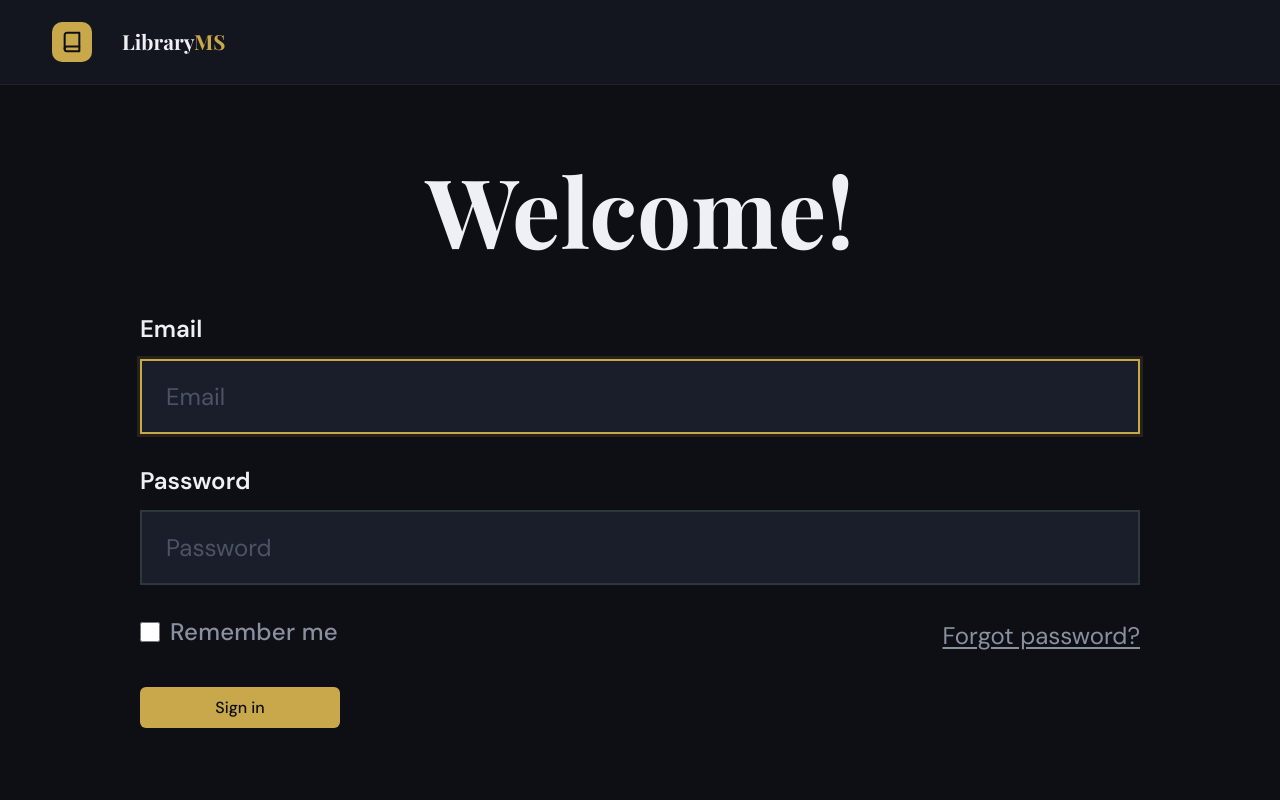
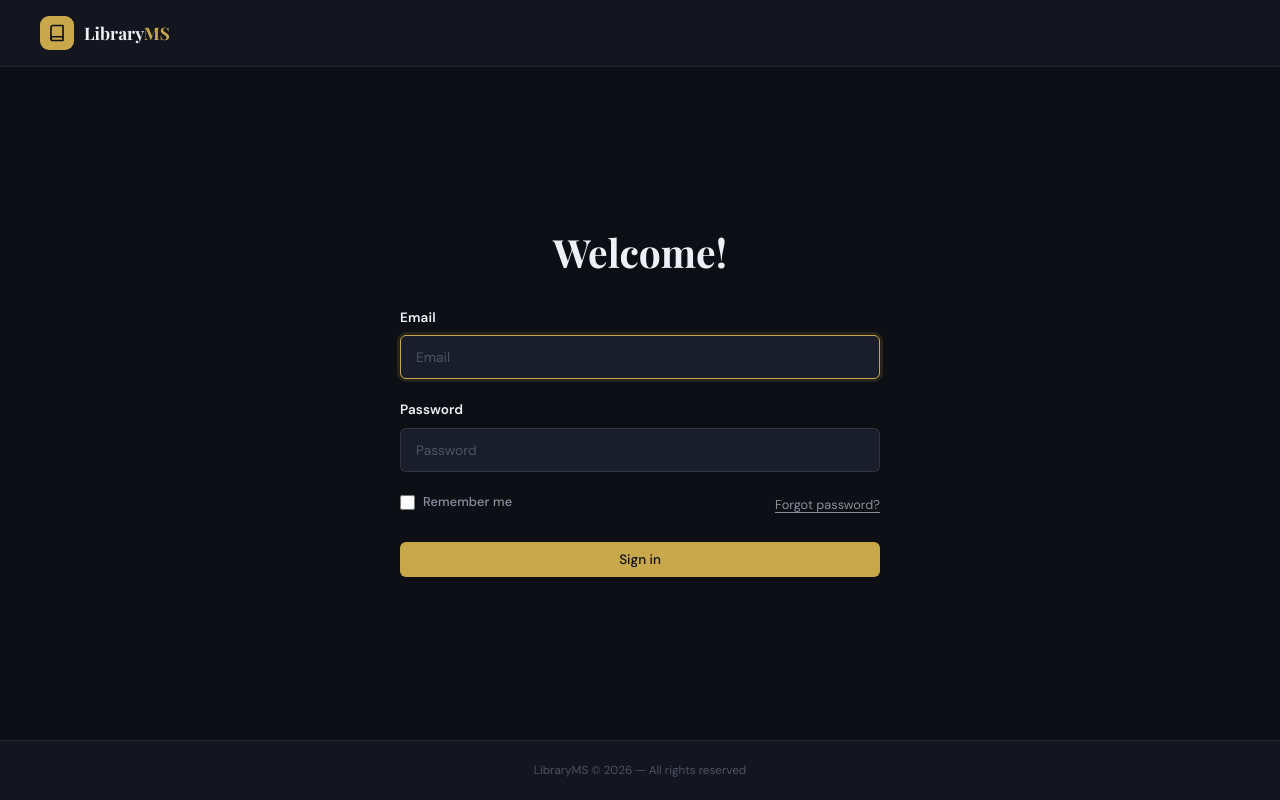
Before and after one commit to ahmadallahyy-crypto/sch-library-management-system-front-end-, a React (Vite) app: page /login in a window 1280 px wide. Built offline with nearby package versions, Linux system fonts and the light colour scheme.

Commit message:
scaling on production

```diff
--- a/src/pages/Login.jsx
+++ b/src/pages/Login.jsx
@@ -7,22 +7,21 @@ export default function Login() {
   const { login } = useAuth();
   const navigate  = useNavigate();
 
-  const [form, setForm]       = useState({ email: '', password: '', remember: false });
-  const [errors, setErrors]   = useState({ email: '', password: '' });
+  const [form, setForm]         = useState({ email: '', password: '', remember: false });
+  const [errors, setErrors]     = useState({ email: '', password: '' });
   const [apiError, setApiError] = useState('');
-  const [loading, setLoading] = useState(false);
+  const [loading, setLoading]   = useState(false);
 
   const handleChange = e => {
     const { name, value, type, checked } = e.target;
     setForm(f => ({ ...f, [name]: type === 'checkbox' ? checked : value }));
-    // Clear field error on change
     if (errors[name]) setErrors(er => ({ ...er, [name]: '' }));
   };
 
   const validate = () => {
     const e = { email: '', password: '' };
     if (!form.email)                          e.email    = 'Please enter a valid email address';
-    else if (!/\S+@\S+\.\S+/.test(form.email)) e.email  = 'Please enter a valid email address';
+    else if (!/\S+@\S+\.\S+/.test(form.email)) e.email    = 'Please enter a valid email address';
     if (!form.password)                       e.password = 'This field cannot be blank';
     setErrors(e);
     return !e.email && !e.password;
@@ -48,7 +47,7 @@ export default function Login() {
       <nav className="login-nav">
         <Link to="/login" className="login-nav-logo">
           <div className="login-nav-logo-icon">
-            <svg width="22" height="22" viewBox="0 0 24 24" fill="none"
+            <svg width="18" height="18" viewBox="0 0 24 24" fill="none"
               stroke="#0d0f14" strokeWidth="2.2" strokeLinecap="round" strokeLinejoin="round">
               <path d="M4 19.5A2.5 2.5 0 016.5 17H20" />
               <path d="M6.5 2H20v20H6.5A2.5 2.5 0 014 19.5v-15A2.5 2.5 0 016.5 2z" />
@@ -65,7 +64,6 @@ export default function Login() {
 
           <form className="login-form" onSubmit={handleSubmit} noValidate>
 
-            {/* API error */}
             {apiError && (
               <div className="login-error">
                 <svg width="14" height="14" viewBox="0 0 24 24" fill="none"
@@ -78,7 +76,6 @@ export default function Login() {
               </div>
             )}
 
-            {/* Email */}
             <div className="login-field">
               <label htmlFor="email">Email</label>
               <input
@@ -92,7 +89,6 @@ export default function Login() {
               {errors.email && <span className="field-msg">{errors.email}</span>}
             </div>
 
-            {/* Password */}
             <div className="login-field">
               <label htmlFor="password">Password</label>
               <input
@@ -105,7 +101,6 @@ export default function Login() {
               {errors.password && <span className="field-msg">{errors.password}</span>}
             </div>
 
-            {/* Remember me + Forgot password */}
             <div className="login-bottom-row">
               <label className="remember-row">
                 <input type="checkbox" name="remember" checked={form.remember} onChange={handleChange} />
@@ -114,7 +109,6 @@ export default function Login() {
               <Link to="/forgot-password" className="forgot-link">Forgot password?</Link>
             </div>
 
-            {/* Submit */}
             <button type="submit" className="btn btn-primary login-btn" disabled={loading}>
               {loading ? 'Signing in…' : 'Sign in'}
             </button>
@@ -123,6 +117,11 @@ export default function Login() {
         </div>
       </div>
 
+      {/* ── Footer ── */}
+      <footer className="login-footer">
+        LibraryMS &copy; {new Date().getFullYear()} — All rights reserved
+      </footer>
+
     </div>
   );
 }
--- a/src/styles/Login.css
+++ b/src/styles/Login.css
@@ -10,7 +10,7 @@
 .login-nav {
   display: flex;
   align-items: center;
-  padding: 22px 52px;
+  padding: 16px 40px;
   border-bottom: 1px solid var(--border);
   background: var(--bg-surface);
 }
@@ -18,21 +18,21 @@
 .login-nav-logo {
   display: flex;
   align-items: center;
-  gap: 30px;
+  gap: 10px;
   text-decoration: none;
 }
 
 .login-nav-logo-icon {
-  width: 40px; height: 40px;
+  width: 34px; height: 34px;
   background: var(--accent);
-  border-radius: 10px;
+  border-radius: 9px;
   display: flex; align-items: center; justify-content: center;
   flex-shrink: 0;
 }
 
 .login-nav-logo-text {
   font-family: var(--font-display);
-  font-size: 1.3rem;
+  font-size: 1.15rem;
   font-weight: 700;
   color: var(--text-primary);
 }
@@ -45,47 +45,45 @@
   display: flex;
   align-items: center;
   justify-content: center;
-  padding: 68px 26px;
+  padding: 48px 24px;
 }
 
 .login-box {
   width: 100%;
-  max-width: 1000px;
+  max-width: 480px;
 }
 
 .login-heading {
-  font-size: 6rem;
+  font-size: 2.6rem;
   font-weight: 700;
   color: var(--text-primary);
-  margin-bottom: 48px;
+  margin-bottom: 32px;
   text-align: center;
-  line-height: 1.1;
+  line-height: 1.15;
 }
 
 /* ── Form ── */
 .login-form {
   display: flex;
   flex-direction: column;
-  gap: 28px;
+  gap: 20px;
 }
 
 /* ── Field ── */
 .login-field { display: flex; flex-direction: column; }
 
 .login-field label {
-  font-size: 1.5rem;
-  font-weight: 700;
+  font-size: 0.9rem;
+  font-weight: 600;
   color: var(--text-primary);
-  margin-bottom: 10px;
-  letter-spacing: 0;
-  text-transform: none;
+  margin-bottom: 7px;
 }
 
 .login-field .input {
-  padding: 20px 24px;
-  font-size: 1.5rem;
-  border: 2px solid var(--border-strong);
-  border-radius: 0;
+  padding: 12px 15px;
+  font-size: 0.92rem;
+  border: 1px solid var(--border-strong);
+  border-radius: var(--radius-sm);
   background: var(--bg-elevated);
   color: var(--text-primary);
   transition: border-color 0.15s, box-shadow 0.15s;
@@ -96,16 +94,28 @@
   box-shadow: 0 0 0 3px var(--accent-dim);
 }
 
-.login-field .input.input-error {
-  border-color: var(--danger);
-}
+.login-field .input.input-error { border-color: var(--danger); }
 
 /* ── Inline validation message ── */
 .field-msg {
-  margin-top: 6px;
-  font-size: 1.25rem;
+  margin-top: 5px;
+  font-size: 0.8rem;
   color: var(--danger);
   font-weight: 500;
+}
+
+/* ── API error ── */
+.login-error {
+  display: flex;
+  align-items: center;
+  gap: 8px;
+  padding: 10px 14px;
+  background: var(--danger-dim);
+  border: 1px solid #f1606330;
+  border-radius: var(--radius-sm);
+  color: var(--danger);
+  font-size: 0.85rem;
+  animation: slideUp 0.2s ease;
 }
 
 /* ── Remember me + Forgot password row ── */
@@ -118,20 +128,20 @@
 .remember-row {
   display: flex;
   align-items: center;
-  gap: 10px;
-  font-size: 1.5rem;
+  gap: 8px;
+  font-size: 0.85rem;
   color: var(--text-secondary);
   cursor: pointer;
 }
 
 .remember-row input[type="checkbox"] {
-  width: 20px; height: 20px;
+  width: 15px; height: 15px;
   accent-color: var(--accent);
   cursor: pointer;
 }
 
 .forgot-link {
-  font-size: 1.5rem;
+  font-size: 0.85rem;
   color: var(--text-secondary);
   text-decoration: underline;
   text-underline-offset: 3px;
@@ -142,12 +152,30 @@
 
 /* ── Sign in button ── */
 .login-btn {
-  width: auto;
-  min-width: 200px;
+  width: 100%;
   justify-content: center;
-  padding: 24px 60px;
-  font-size: 1.8rem;
+  padding: 12px;
+  font-size: 0.95rem;
   font-weight: 600;
-  border-radius: 0px;
-  align-self: flex-start;
+  border-radius: 99px;
+  margin-top: 4px;
 }
+
+/* ── Footer ── */
+.login-footer {
+  text-align: center;
+  padding: 20px 24px;
+  font-size: 0.78rem;
+  color: var(--text-muted);
+  border-top: 1px solid var(--border);
+  background: var(--bg-surface);
+}
+
+.login-footer a {
+  color: var(--text-secondary);
+  text-decoration: none;
+  margin: 0 8px;
+  transition: color 0.15s;
+}
+
+.login-footer a:hover { color: var(--accent); }
--- a/src/styles/global.css
+++ b/src/styles/global.css
@@ -20,8 +20,8 @@
   --danger-dim:     #f1606318;
   --info:           #5b9cf6;
   --info-dim:       #5b9cf618;
-  --sidebar-w:      260px;
-  --topbar-h:       90px;
+  --sidebar-w:      250px;
+  --topbar-h:       68px;
   --font-display:   'Playfair Display', Georgia, serif;
   --font-body:      'DM Sans', sans-serif;
   --radius-sm:      6px;
@@ -35,7 +35,7 @@
 /* ─── Reset ─────────────────────────────────────────────────────────── */
 *, *::before, *::after { box-sizing: border-box; margin: 0; padding: 0; }
 
-html { font-size: 16px; }
+html { font-size: 15px; }
 
 body {
   font-family: var(--font-body);
@@ -64,11 +64,11 @@ h1, h2, h3, h4 {
 .btn {
   display: inline-flex;
   align-items: center;
-  gap: 8px;
-  padding: 10px 20px;
+  gap: 7px;
+  padding: 9px 18px;
   border-radius: var(--radius-sm);
   font-family: var(--font-body);
-  font-size: 1rem;
+  font-size: 0.9rem;
   font-weight: 500;
   cursor: pointer;
   border: none;
@@ -86,19 +86,19 @@ h1, h2, h3, h4 {
 .btn-danger { background: var(--danger-dim); color: var(--danger); border: 1px solid #f1606330; }
 .btn-danger:hover { background: var(--danger); color: #fff; }
 
-.btn-sm { padding: 6px 14px; font-size: 0.9rem; }
-.btn-icon { padding: 8px; border-radius: var(--radius-sm); }
+.btn-sm { padding: 5px 12px; font-size: 0.82rem; }
+.btn-icon { padding: 7px; border-radius: var(--radius-sm); }
 
 /* ─── Form Controls ──────────────────────────────────────────────────── */
 .input, .select, .textarea {
   width: 100%;
-  padding: 18px 20px;
+  padding: 11px 14px;
   background: var(--bg-elevated);
   border: 1px solid var(--border-strong);
   border-radius: var(--radius-sm);
   color: var(--text-primary);
   font-family: var(--font-body);
-  font-size: 1.1rem;
+  font-size: 0.92rem;
   transition: border-color 0.15s, box-shadow 0.15s;
   outline: none;
 }
@@ -111,14 +111,14 @@ h1, h2, h3, h4 {
 
 label {
   display: block;
-  font-size: 0.9rem;
+  font-size: 0.85rem;
   font-weight: 500;
   color: var(--text-secondary);
-  margin-bottom: 8px;
+  margin-bottom: 6px;
   letter-spacing: 0.01em;
 }
 
-.form-group { margin-bottom: 20px; }
+.form-group { margin-bottom: 18px; }
 
 /* ─── Table ──────────────────────────────────────────────────────────── */
 .table-wrap {
@@ -131,7 +131,7 @@ label {
 table {
   width: 100%;
   border-collapse: collapse;
-  font-size: 1rem;
+  font-size: 0.9rem;
 }
 
 thead tr {
@@ -140,9 +140,9 @@ thead tr {
 }
 
 thead th {
-  padding: 14px 20px;
+  padding: 12px 16px;
   text-align: left;
-  font-size: 0.82rem;
+  font-size: 0.75rem;
   font-weight: 600;
   color: var(--text-muted);
   letter-spacing: 0.06em;
@@ -158,10 +158,10 @@ tbody tr:last-child { border-bottom: none; }
 tbody tr:hover { background: #ffffff04; }
 
 tbody td {
-  padding: 16px 20px;
+  padding: 13px 16px;
   color: var(--text-primary);
   vertical-align: middle;
-  font-size: 1rem;
+  font-size: 0.9rem;
 }
 
 /* ─── Badge ──────────────────────────────────────────────────────────── */
@@ -169,9 +169,9 @@ tbody td {
   display: inline-flex;
   align-items: center;
   gap: 5px;
-  padding: 4px 12px;
+  padding: 3px 10px;
   border-radius: 99px;
-  font-size: 0.82rem;
+  font-size: 0.75rem;
   font-weight: 600;
   letter-spacing: 0.03em;
   text-transform: uppercase;
@@ -187,7 +187,7 @@ tbody td {
   background: var(--bg-surface);
   border: 1px solid var(--border);
   border-radius: var(--radius-lg);
-  padding: 28px;
+  padding: 24px;
 }
 
 /* ─── Modal ──────────────────────────────────────────────────────────── */
@@ -208,7 +208,7 @@ tbody td {
   border: 1px solid var(--border-strong);
   border-radius: var(--radius-lg);
   width: 100%;
-  max-width: 520px;
+  max-width: 500px;
   box-shadow: var(--shadow-lg);
   animation: slideUp 0.2s ease;
 }
@@ -217,28 +217,28 @@ tbody td {
   display: flex;
   align-items: center;
   justify-content: space-between;
-  padding: 22px 28px 18px;
+  padding: 20px 24px 16px;
   border-bottom: 1px solid var(--border);
 }
 
 .modal-header h3 {
   font-family: var(--font-display);
-  font-size: 1.2rem;
+  font-size: 1.1rem;
 }
 
-.modal-body { padding: 28px; }
+.modal-body { padding: 24px; }
 
 .modal-footer {
   display: flex;
   justify-content: flex-end;
-  gap: 12px;
-  padding: 18px 28px;
+  gap: 10px;
+  padding: 16px 24px;
   border-top: 1px solid var(--border);
 }
 
 /* ─── Page Shell ─────────────────────────────────────────────────────── */
 .page {
-  padding: 40px 44px;
+  padding: 32px 36px;
   max-width: 1400px;
   margin: 0 auto;
 }
@@ -247,15 +247,15 @@ tbody td {
   display: flex;
   align-items: center;
   justify-content: space-between;
-  margin-bottom: 32px;
+  margin-bottom: 28px;
   gap: 16px;
 }
 
-.page-title { font-size: 2rem; }
+.page-title { font-size: 1.65rem; }
 .page-subtitle {
-  font-size: 1rem;
+  font-size: 0.88rem;
   color: var(--text-secondary);
-  margin-top: 4px;
+  margin-top: 3px;
   font-family: var(--font-body);
   font-weight: 400;
 }
@@ -263,17 +263,17 @@ tbody td {
 /* ─── Search Bar ─────────────────────────────────────────────────────── */
 .search-bar {
   position: relative;
-  max-width: 360px;
+  max-width: 340px;
 }
 .search-bar .search-icon {
   position: absolute;
-  left: 12px;
+  left: 11px;
   top: 50%;
   transform: translateY(-50%);
   color: var(--text-muted);
   pointer-events: none;
 }
-.search-bar input { padding-left: 40px; }
+.search-bar input { padding-left: 36px; }
 
 /* ─── Animations ─────────────────────────────────────────────────────── */
 @keyframes fadeIn { from { opacity: 0; } to { opacity: 1; } }
@@ -286,16 +286,16 @@ tbody td {
   flex-direction: column;
   align-items: center;
   justify-content: center;
-  padding: 80px 24px;
+  padding: 64px 24px;
   color: var(--text-muted);
-  gap: 14px;
+  gap: 12px;
   text-align: center;
 }
 .empty-state svg { opacity: 0.3; }
-.empty-state p { font-size: 1rem; }
+.empty-state p { font-size: 0.9rem; }
 
 /* ─── Divider ────────────────────────────────────────────────────────── */
-.divider { border: none; border-top: 1px solid var(--border); margin: 24px 0; }
+.divider { border: none; border-top: 1px solid var(--border); margin: 20px 0; }
 
 /* ─── Utility ────────────────────────────────────────────────────────── */
 .text-accent    { color: var(--accent); }
@@ -310,4 +310,4 @@ tbody td {
 .gap-2          { gap: 8px; }
 .gap-3          { gap: 12px; }
 .fw-500         { font-weight: 500; }
-.fs-sm          { font-size: 0.9rem; }
+.fs-sm          { font-size: 0.85rem; }
```
